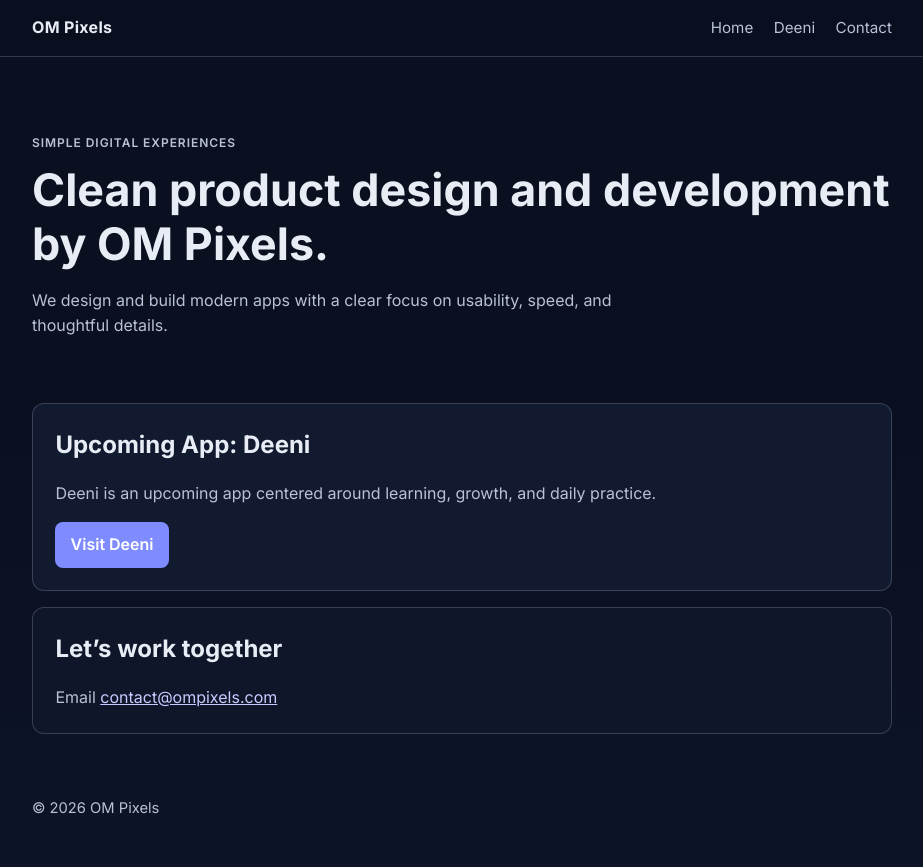
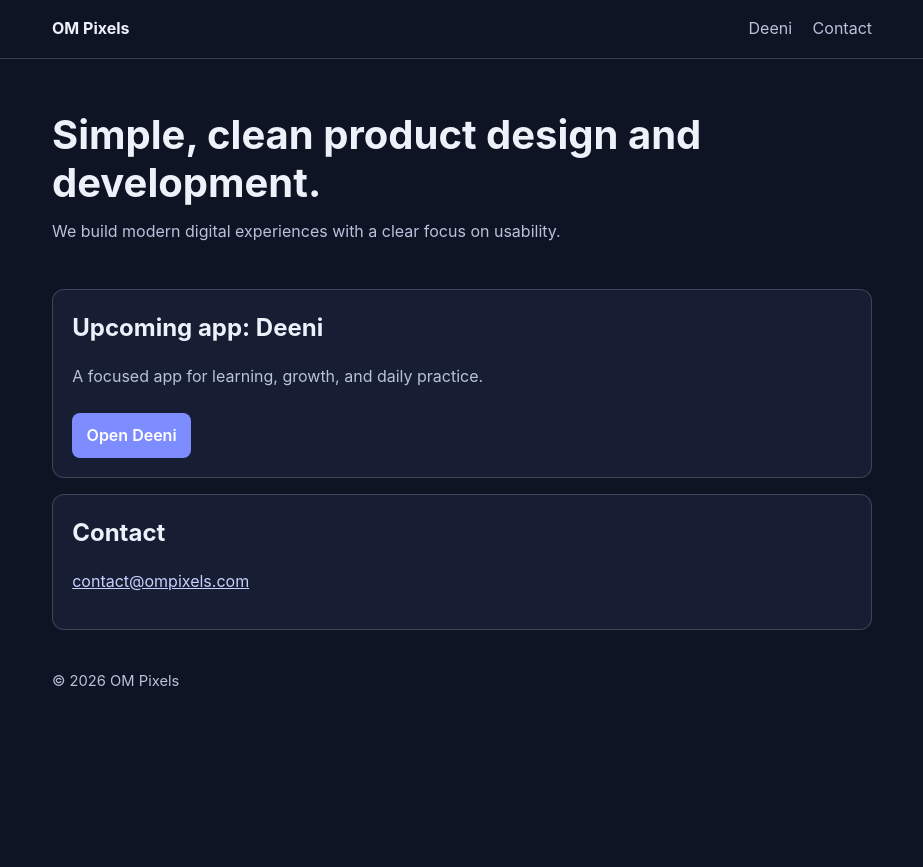
Before and after one commit to ByteBreezeStudio/OM-Pixels-Website, a plain HTML site: page index.html in a window 1280 px wide. Shown: the whole page, without its empty margins (178-1101 px from the left). After the commit the page ends 800 px from the top, so only its background shows below. Drawn offline with Linux system fonts and the light colour scheme.

Commit message:
Resolve index/styles conflicts with minimal unified layout

```diff
--- a/index.html
+++ b/index.html
@@ -4,59 +4,39 @@
     <meta charset="UTF-8" />
     <meta name="viewport" content="width=device-width, initial-scale=1.0" />
     <title>OM Pixels</title>
-    <link rel="preconnect" href="https://fonts.googleapis.com" />
-    <link rel="preconnect" href="https://fonts.gstatic.com" crossorigin />
-    <link
-      href="https://fonts.googleapis.com/css2?family=Inter:wght@400;500;600;700&display=swap"
-      rel="stylesheet"
-    />
     <link rel="stylesheet" href="styles.css" />
   </head>
   <body>
-    <header class="site-header">
-      <div class="container nav">
-        <a href="#" class="logo">OM Pixels</a>
-        <nav>
-          <a href="#home">Home</a>
+    <header class="header">
+      <div class="container header-row">
+        <a class="brand" href="#">OM Pixels</a>
+        <nav class="nav">
           <a href="#deeni">Deeni</a>
           <a href="#contact">Contact</a>
         </nav>
       </div>
     </header>
 
-    <main id="home" class="container">
+    <main class="container">
       <section class="hero">
-        <p class="eyebrow">Simple digital experiences</p>
-        <h1>Clean product design and development by OM Pixels.</h1>
+        <h1>Simple, clean product design and development.</h1>
         <p>
-          We design and build modern apps with a clear focus on usability,
-          speed, and thoughtful details.
+          We build modern digital experiences with a clear focus on usability.
         </p>
       </section>
 
-      <section id="deeni" class="panel">
-        <h2>Upcoming App: Deeni</h2>
-        <p>
-          Deeni is an upcoming app centered around learning, growth, and daily
-          practice.
-        </p>
-        <a class="btn" href="https://deeni.app" target="_blank" rel="noopener noreferrer"
-          >Visit Deeni</a
-        >
+      <section id="deeni" class="card">
+        <h2>Upcoming app: Deeni</h2>
+        <p>A focused app for learning, growth, and daily practice.</p>
+        <a class="button" href="https://deeni.app" target="_blank" rel="noopener noreferrer">Open Deeni</a>
       </section>
 
-      <section id="contact" class="panel panel-soft">
-        <h2>Let’s work together</h2>
-        <p>
-          Email <a href="mailto:contact@ompixels.com">contact@ompixels.com</a>
-        </p>
+      <section id="contact" class="card">
+        <h2>Contact</h2>
+        <p><a href="mailto:contact@ompixels.com">contact@ompixels.com</a></p>
       </section>
     </main>
 
-    <footer class="site-footer">
-      <div class="container">
-        <p>© 2026 OM Pixels</p>
-      </div>
-    </footer>
+    <footer class="footer container">© 2026 OM Pixels</footer>
   </body>
 </html>
--- a/styles.css
+++ b/styles.css
@@ -1,11 +1,10 @@
 :root {
-  --bg: #0b1020;
-  --surface: #121a30;
-  --surface-soft: #0f1629;
-  --text: #e8ecf5;
-  --muted: #b8c1d6;
-  --line: rgba(184, 193, 214, 0.24);
-  --accent: #7f8cff;
+  --bg: #0f1424;
+  --surface: #171e34;
+  --text: #edf1fa;
+  --muted: #b8c2da;
+  --line: rgba(237, 241, 250, 0.18);
+  --accent: #7d8cff;
 }
 
 * {
@@ -19,121 +18,94 @@ body {
 }
 
 body {
-  font-family: 'Inter', system-ui, -apple-system, Segoe UI, Roboto, sans-serif;
-  background: linear-gradient(180deg, #0b1020, #0b1020 50%, #0d1428);
+  font-family: Inter, system-ui, -apple-system, Segoe UI, Roboto, sans-serif;
+  background: var(--bg);
   color: var(--text);
   line-height: 1.6;
 }
 
 .container {
-  width: min(860px, 92vw);
+  width: min(820px, 92vw);
   margin: 0 auto;
 }
 
-.site-header {
+.header {
   border-bottom: 1px solid var(--line);
-  background: rgba(11, 16, 32, 0.92);
-  position: sticky;
-  top: 0;
 }
 
-.nav {
+.header-row {
   display: flex;
   justify-content: space-between;
   align-items: center;
-  padding: 0.95rem 0;
+  padding: 1rem 0;
 }
 
-.logo {
+.brand {
   color: var(--text);
   text-decoration: none;
   font-weight: 700;
-  letter-spacing: 0.02em;
 }
 
-nav a {
+.nav a {
   color: var(--muted);
   text-decoration: none;
   margin-left: 1rem;
-  font-size: 0.95rem;
-}
-
-nav a:hover {
-  color: var(--text);
 }
 
 .hero {
-  padding: 4rem 0 2rem;
+  padding: 3.25rem 0 1.75rem;
 }
 
-.eyebrow {
-  color: var(--accent);
-  text-transform: uppercase;
-  letter-spacing: 0.08em;
-  font-size: 0.75rem;
-  font-weight: 600;
-}
-
-h1,
-h2 {
+.hero h1 {
   margin: 0;
-}
-
-h1 {
-  margin-top: 0.5rem;
-  font-size: clamp(1.8rem, 4.3vw, 2.8rem);
+  font-size: clamp(1.8rem, 4.5vw, 2.5rem);
   line-height: 1.2;
 }
 
 .hero p {
-  max-width: 62ch;
+  margin-top: 0.8rem;
   color: var(--muted);
 }
 
-.panel {
+.card {
+  border: 1px solid var(--line);
   background: var(--surface);
-  border: 1px solid var(--line);
   border-radius: 12px;
-  padding: 1.4rem;
-  margin: 1rem 0;
+  padding: 1.2rem;
+  margin: 0 0 1rem;
 }
 
-.panel-soft {
-  background: var(--surface-soft);
+.card h2 {
+  margin: 0;
 }
 
-.panel p {
+.card p {
   color: var(--muted);
-  margin-bottom: 0;
 }
 
-.btn {
+.button {
   display: inline-block;
-  margin-top: 1rem;
+  margin-top: 0.5rem;
+  padding: 0.6rem 0.9rem;
+  border-radius: 8px;
   background: var(--accent);
-  color: white;
+  color: #fff;
   text-decoration: none;
-  padding: 0.62rem 0.95rem;
-  border-radius: 8px;
   font-weight: 600;
 }
 
 #contact a {
-  color: #c5ccff;
+  color: #c8d0ff;
 }
 
-.site-footer {
-  padding: 2rem 0;
+.footer {
+  padding: 1.5rem 0 2rem;
   color: var(--muted);
   font-size: 0.92rem;
 }
 
-@media (max-width: 640px) {
-  nav {
+@media (max-width: 620px) {
+  .nav {
     display: none;
   }
-
-  .hero {
-    padding-top: 3rem;
-  }
 }
```
